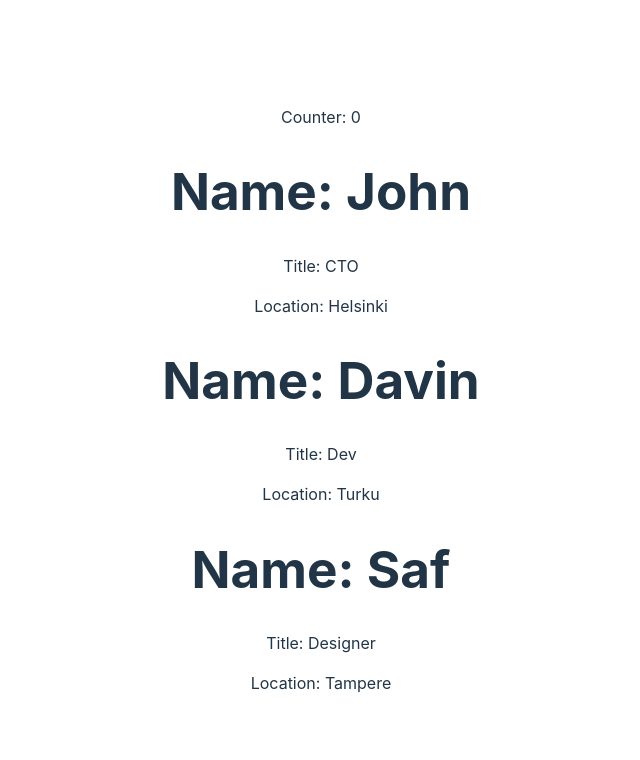
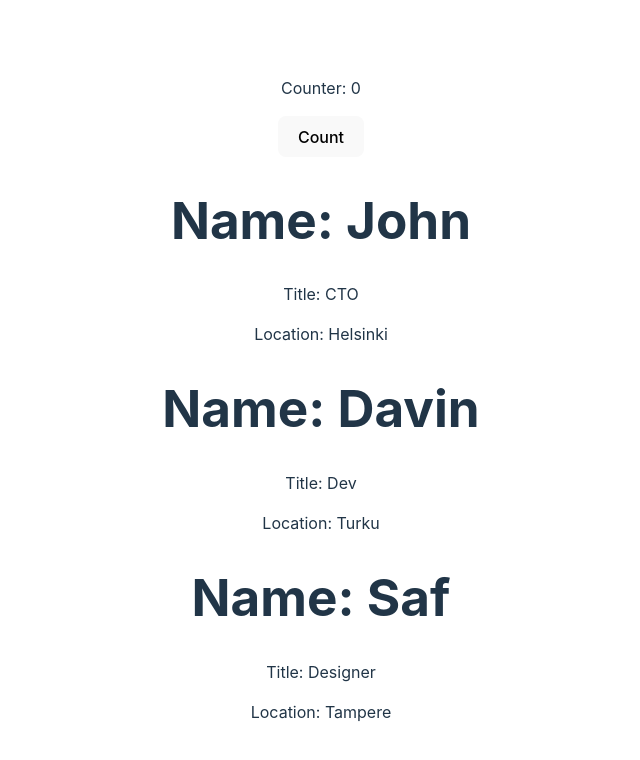
Before and after one commit to the-sankari/react-demo, a React (Vite) app: page / in a window 1280 px wide. Shown: the top 760 px of the page, without its empty margins (319-959 px from the left). Built offline with nearby package versions, Linux system fonts and the light colour scheme.

Commit message:
Event handler

```diff
--- a/src/App.jsx
+++ b/src/App.jsx
@@ -6,9 +6,13 @@ import PersonList from "./assets/components/PersonsList";
 function App() {
   const [counter, setCounter] = useState(0);
 
+  const clickHandler = ()=>{
+    console.log(`Handler on duty`);
+  }
   return (
     <>
       <p>Counter: {counter} </p>
+      <button onClick={clickHandler}>Count</button>
       <PersonList/>
 
     </>
```
